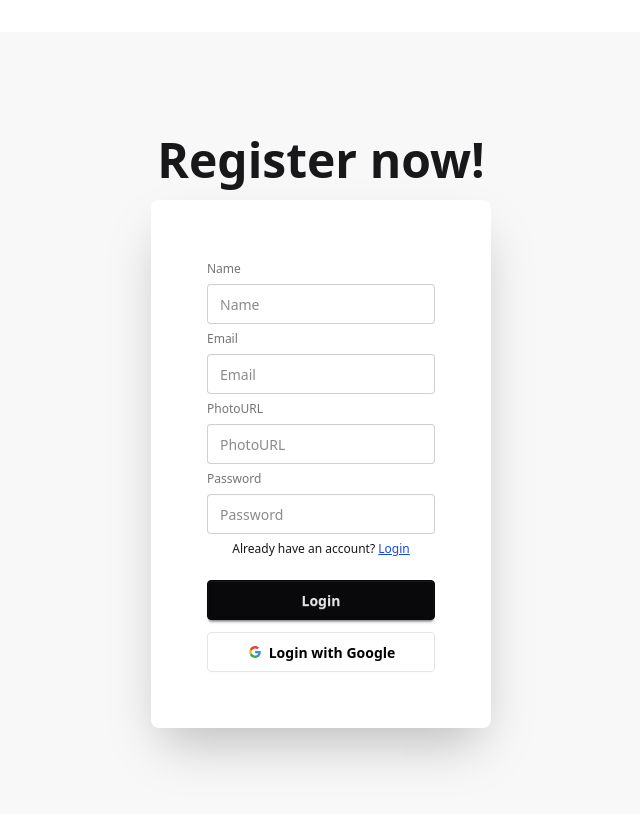
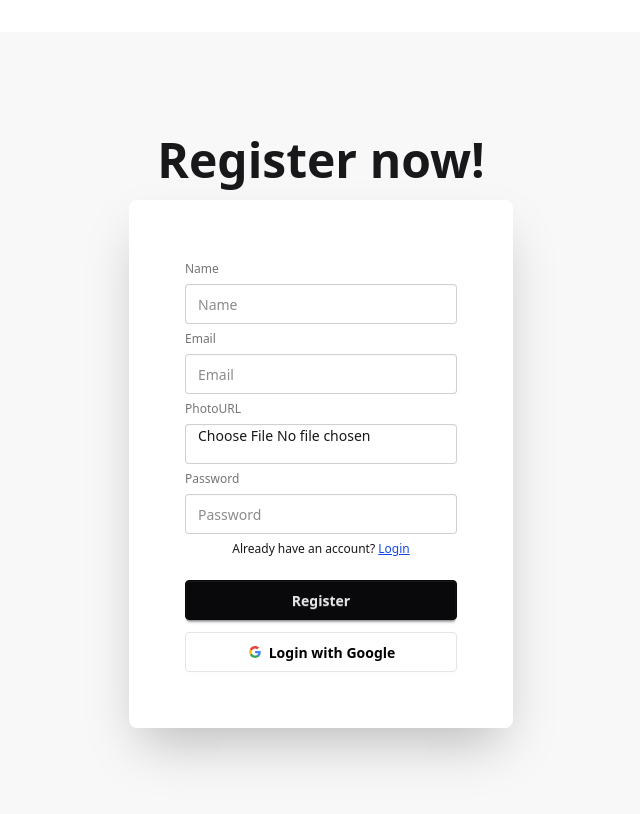
Before and after one commit to Junaid8217/assignment-11-client, a React (Vite) app: page /register in a window 1280 px wide. Shown: the top 814 px of the page, without its empty margins (319-959 px from the left). Built offline with nearby package versions, Linux system fonts and the light colour scheme; no server answers.

Commit message:
Added the functionality of image

```diff
--- a/package.json
+++ b/package.json
@@ -11,6 +11,7 @@
   },
   "dependencies": {
     "@tailwindcss/vite": "^4.1.17",
+    "axios": "^1.13.2",
     "firebase": "^12.6.0",
     "react": "^19.2.0",
     "react-dom": "^19.2.0",
--- a/src/pages/Register.jsx
+++ b/src/pages/Register.jsx
@@ -4,17 +4,22 @@ import { AuthContext } from '../provider/AuthProvider';
 import { updateProfile } from 'firebase/auth';
 import auth from '../firebase/firebase.config';
 import { toast } from 'react-toastify';
+import axios from 'axios';
 
 const Register = () => {
 
     const { registerWithEmailPAssword, setUser, user, handleGoogleSignIn } = useContext(AuthContext)
 
-    const handleSubmit = (e) => {
+    const handleSubmit = async (e) => {
         e.preventDefault();
         const email = e.target.email.value;
         const name = e.target.name.value;
         const password = e.target.pass.value;
-        const photoUrl = e.target.photoURL.value;
+        const photoUrl = e.target.photoURL;
+        const file = photoUrl.files[0]
+
+
+
 
         const upperCase = /[A-Z]/;
         const lowerCase = /[a-z]/;
@@ -29,13 +34,23 @@ const Register = () => {
             return alert("Need a lower case")
         }
 
+        //to grab image from device
+        const res = await axios.post(`https://api.imgbb.com/1/upload?&key=d10fcf86c44edda7407c4d175029945a`, { image: file }, {
+            headers: {
+                'Content-Type': 'multipart/form-data'
+            }
+        })
 
+
+        const mainPhotURL = res.data.data.display_url
+
+        if (res.data.success == true) {
 
             registerWithEmailPAssword(email, password)
                 .then((userCredential) => {
 
                     updateProfile(auth.currentUser, {
-                    displayName: name, photoURL: photoUrl
+                        displayName: name, photoURL: mainPhotURL
                     }).then(() => {
                         // console.log(userCredential.user);
                         setUser(userCredential.user)
@@ -49,6 +64,9 @@ const Register = () => {
                     console.log(err)
                 })
         }
+    }
+
+
 
     const googleSignUp = () => {
         handleGoogleSignIn()
@@ -84,14 +102,14 @@ const Register = () => {
                             <label className="label">Email</label>
                             <input name='email' type="email" className="input" placeholder="Email" />
                             <label className="label">PhotoURL</label>
-                            <input name='photoURL' type="text" className="input" placeholder="PhotoURL" />
+                            <input name='photoURL' type="file" className="input" placeholder="PhotoURL" />
                             <label className="label">Password</label>
                             <input name='pass' type="password" className="input" placeholder="Password" />
 
                             <div>
                                 <span>Already have an account? <Link to={'/login'} className='text-blue-700 underline'>Login</Link></span>
                             </div>
-                            <button className="btn btn-neutral mt-4">Login</button>
+                            <button className="btn btn-neutral mt-4">Register</button>
                         </form>
                         <button onClick={googleSignUp} className="btn bg-white text-black border-[#e5e5e5]">
                             <svg aria-label="Google logo" width="16" height="16" xmlns="http://www.w3.org/2000/svg" viewBox="0 0 512 512"><g><path d="m0 0H512V512H0" fill="#fff"></path><path fill="#34a853" d="M153 292c30 82 118 95 171 60h62v48A192 192 0 0190 341"></path><path fill="#4285f4" d="m386 400a140 175 0 0053-179H260v74h102q-7 37-38 57"></path><path fill="#fbbc02" d="m90 341a208 200 0 010-171l63 49q-12 37 0 73"></path><path fill="#ea4335" d="m153 219c22-69 116-109 179-50l55-54c-78-75-230-72-297 55"></path></g></svg>
```
Also changed, not shown: 1 other file (tests, documents, lock files or other folders). Lines whose indentation alone changed are shown as unchanged.
